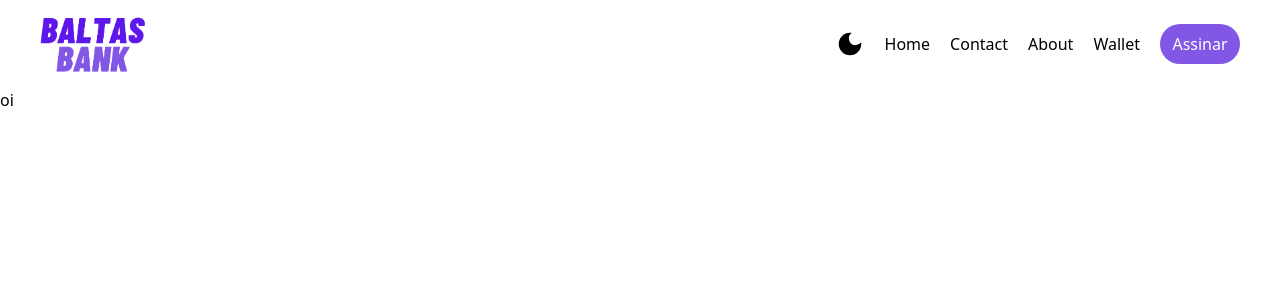
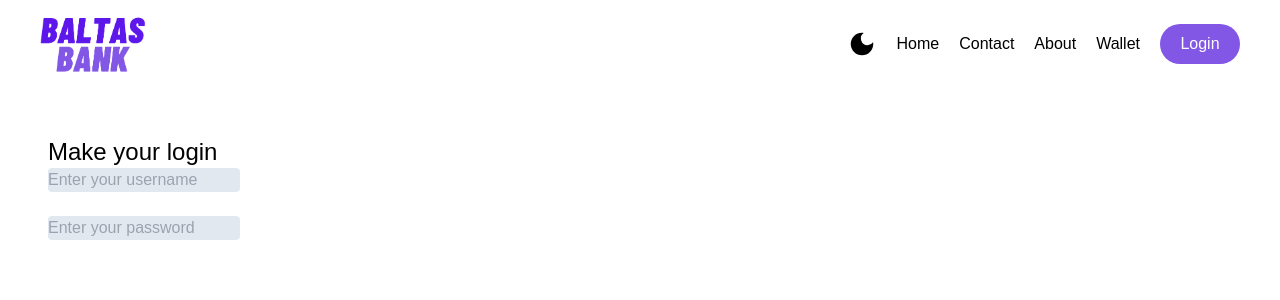
Before and after one commit to gustavobaltazar/sandbox, a React (Vite) app: page / in a window 1280 px wide. Shown: the top 300 px of the page. Built offline with nearby package versions, Linux system fonts and the light colour scheme.

Commit message:
Beginning of loginPage

```diff
--- a/src/App.jsx
+++ b/src/App.jsx
@@ -4,7 +4,7 @@ import { DarkMode } from './components/DarkmodeControl/Darkmode'
 
 export const App = () => {
   return (
-    <div className="">
+    <div>
       <Navbar />
       <Content />
     </div>
--- a/src/components/Content/Content.jsx
+++ b/src/components/Content/Content.jsx
@@ -1,7 +1,13 @@
 export const Content = () => {
-    return(
+    return (
         <>
-            <h1>oi</h1>
+            <div className="bg-white inline-block rounded-lg p-12">
+                <h1 className="text-black text-2xl">Make your login</h1>
+                <div className="flex flex-col w-48 gap-6">
+                    <input className="rounded text-black bg-slate-200"  type="text" placeholder="Enter your username" />
+                    <input className="rounded text-black bg-slate-200"  type="password" placeholder="Enter your password" />
+                </div>
+            </div>
         </>
     )
 }
--- /dev/null
+++ b/src/components/LoginPage/LoginPage.jsx
@@ -0,0 +1,3 @@
+export const LoginPage = () => {
+
+}
--- a/src/components/Navbar/Navbar.jsx
+++ b/src/components/Navbar/Navbar.jsx
@@ -2,23 +2,24 @@ import { Links } from "./Links"
 import { useTheme } from "../DarkmodeControl/Darkmode"
 import { MdDarkMode } from 'react-icons/md'
 import { BsFillLightbulbFill } from 'react-icons/bs'
+import { LoginPage } from '../LoginPage/LoginPage'
 
 export const Navbar = () => {
     const { theme, setTheme } = useTheme()
-        console.log(theme)
+    console.log(theme)
     return (
         <>
             <div className="flex justify-between px-10 py-4">
                 <img src="/logo-bank.png" className="h-14" />
                 <div className="flex items-center gap-5">
-                    {theme === "light" ? (<MdDarkMode size={30} className="cursor-pointer" onClick={() => setTheme("dark")}/>) :
-                    (<BsFillLightbulbFill size={30} className="cursor-pointer text-white" onClick={() => setTheme("light")}/>)}
+                    {theme === "light" ? (<MdDarkMode size={30} className="cursor-pointer" onClick={() => setTheme("dark")} />) :
+                        (<BsFillLightbulbFill size={30} className="cursor-pointer text-white" onClick={() => setTheme("light")} />)}
 
                     <Links linkName="Home" />
                     <Links linkName="Contact" />
                     <Links linkName="About" />
                     <Links linkName="Wallet" />
-                    <button className="w-20 h-10 text-white rounded-full transition-all duration-[500ms] bg-gradient-to-tl from-pink-500 via-maincolor to-maincolor bg-size-200 bg-pos-0 hover:bg-pos-100">Assinar</button>
+                    <a href="#" className="w-20 h-10 text-white rounded-full transition-all duration-[500ms] bg-gradient-to-tl from-pink-500 via-maincolor to-maincolor bg-size-200 bg-pos-0 hover:bg-pos-100 text-center py-2">Login</a>
                 </div>
             </div>
         </>
--- a/src/index.css
+++ b/src/index.css
@@ -6,7 +6,11 @@
     @apply hidden
 }
 
-.dark{
+@layer components {
+    html {
+        font-family: 'Poppins', sans-serif;
+    }
+    .dark {
         background-color: #18181B;
         color: white;
     }
@@ -14,3 +18,4 @@
     .light{
         color: black;
     }
+  }
--- a/tailwind.config.cjs
+++ b/tailwind.config.cjs
@@ -5,6 +5,7 @@ module.exports = {
   "./src/**/*.{vue,js,ts,jsx,tsx}",
 ],
   darkMode: "class",
+
   theme: {
     extend: {
       transitionDuration: {
```
Lines whose indentation alone changed are shown as unchanged.
